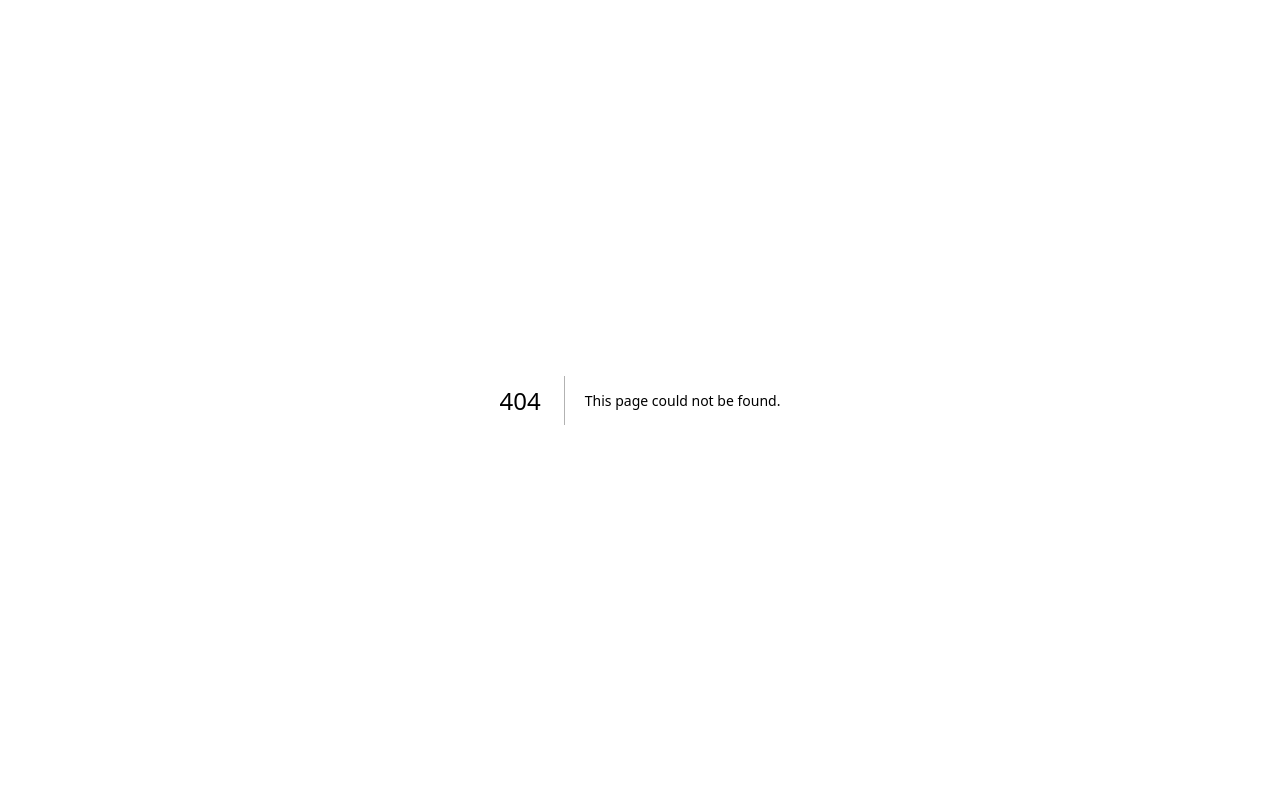
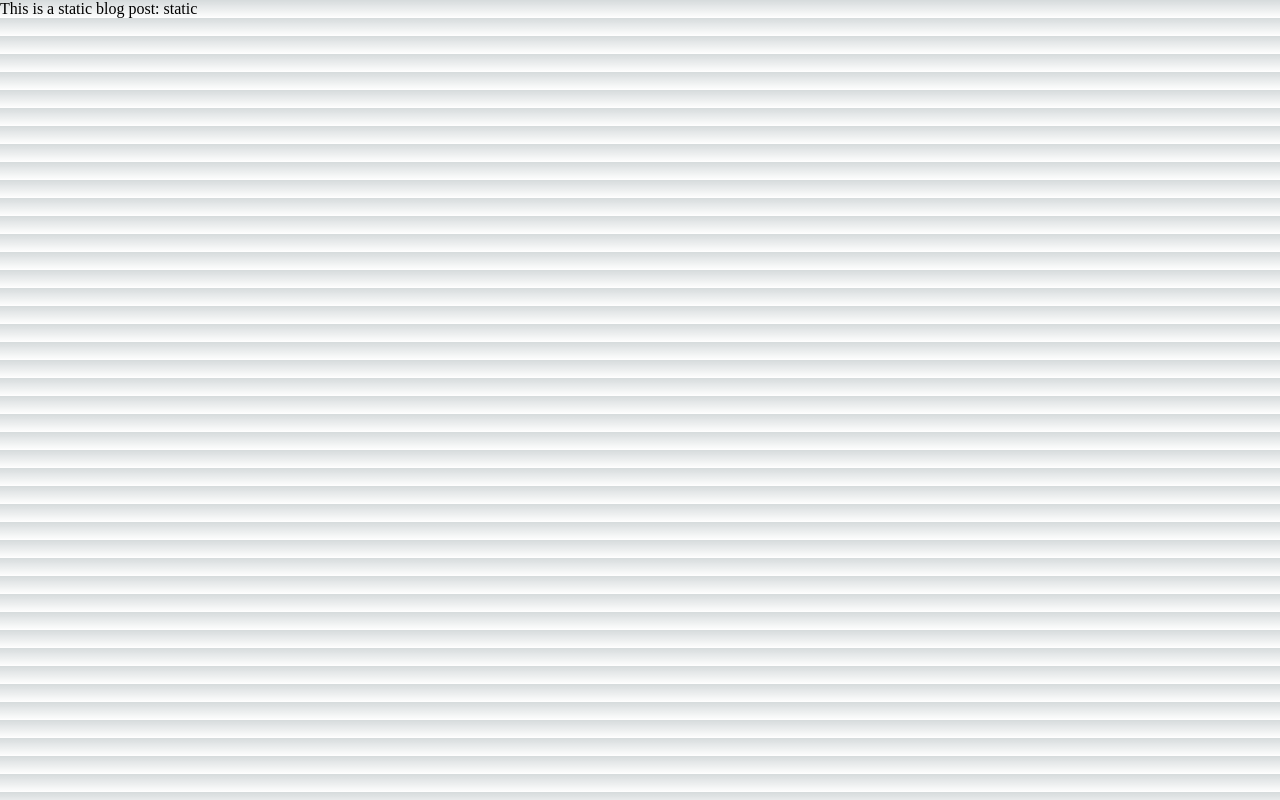
Before and after one commit to rdhaliwal/rdhaliwal-blog, a Next.js app: page /blog/1-static-blog-entry in a window 1280 px wide. Before the commit this address had no page. Built offline with nearby package versions, Linux system fonts and the light colour scheme.

Commit message:
feat: Create a static blog entry

```diff
--- /dev/null
+++ b/pages/blog/1-static-blog-entry.tsx
@@ -0,0 +1,19 @@
+import { GetStaticProps } from 'next';
+
+interface StaticBlogEntryProps {
+  message: string;
+}
+
+export const getStaticProps: GetStaticProps<StaticBlogEntryProps> = () => {
+  return {
+    props: {
+      message: 'static',
+    },
+  };
+};
+
+const StaticBlogEntry = ({ message }: StaticBlogEntryProps) => {
+  return <div>This is a static blog post: {message} </div>;
+};
+
+export default StaticBlogEntry;
```
